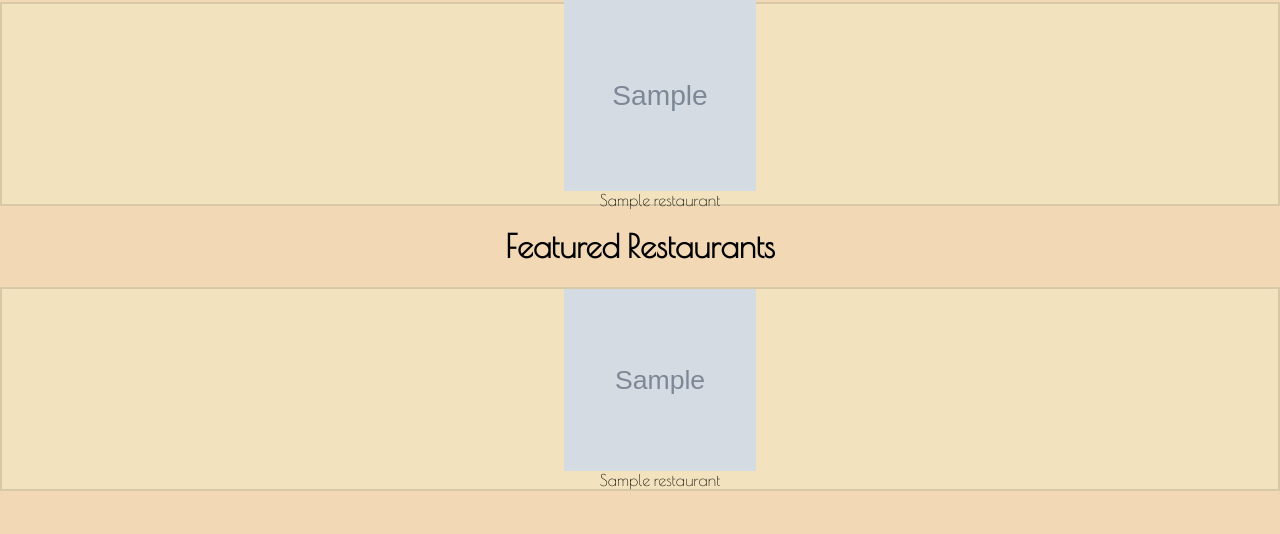
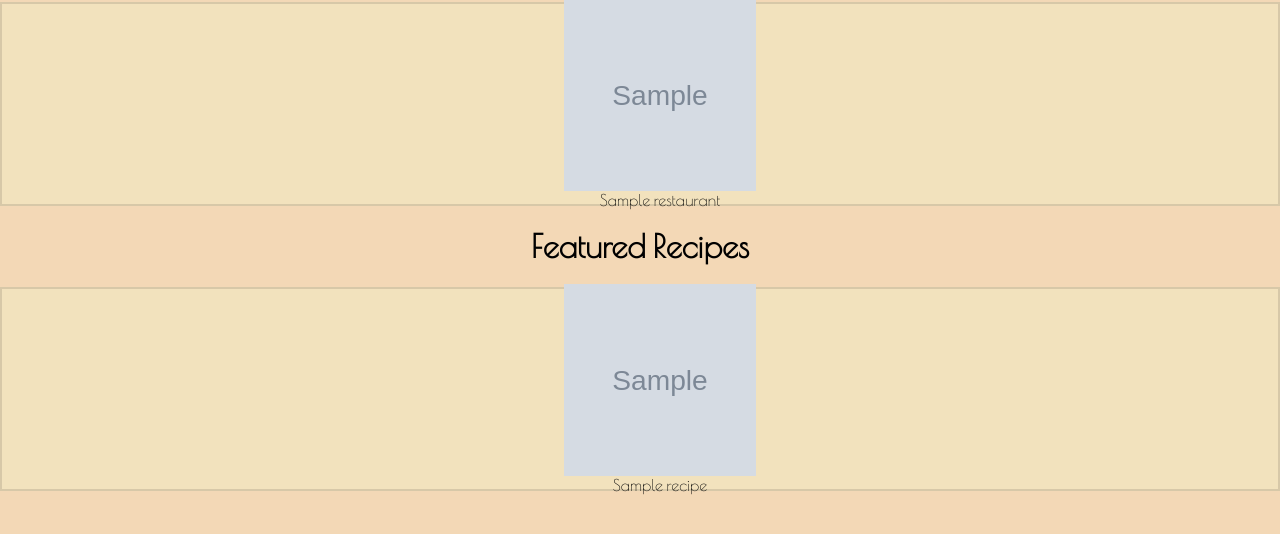
Before and after one commit to zseever/impasta, a Django app: page / in a window 1280 px wide. Shown: the part 135-669 px from the top of the page. Run offline with Django 4.2, Linux system fonts and the light colour scheme; tables that the repository leaves empty hold one stand-in row (values such as "Sample post"); grey boxes marked "Sample" are stand-in pictures.

Commit message:
home page updates & bug fixes

```diff
--- a/main_app/templates/home.html
+++ b/main_app/templates/home.html
@@ -15,14 +15,16 @@
     {% endfor %}
 </ul>
 
-<h1>Featured Restaurants</h1>
+<h1>Featured Recipes</h1>
 <ul class="horiz-container">
-    {% for restaurant in restaurants %}
-    <div class="rest-container">
-        <div class="empty-container"></div>
-        <img src="{{ restaurant.img }}" class="index-img" alt="{{ restaurant.name }}">
-        <li>{{ restaurant.name }}</li>
-    </div>
+    {% for recipe in recipes %}
+        <a href="{% url 'recipes_detail' recipe.id %}">
+            <div class="rest-container">
+                <div class="empty-container"></div>
+                <img src="{{ recipe.img }}" class="index-img" alt="{{ recipe.name }}">
+                <li>{{ recipe.name }}</li>
+            </div>
+        </a>
     {% endfor %}
 </ul>
 
--- a/main_app/templates/main_app/recipe_detail.html
+++ b/main_app/templates/main_app/recipe_detail.html
@@ -87,6 +87,7 @@
 
 <h2>Reviews</h2>
 {% if user.is_authenticated %}
+  {% if user != recipe.user %}
     <form action="{% url 'add_reviews' recipe.id %}" method="POST">
       {% csrf_token %}
       <table>
@@ -94,6 +95,7 @@
       <table>
       <input type="submit" value="Add Review">
     </form>
+  {% endif %}
 {% endif %}
 <table>
     <thead>
--- a/main_app/views.py
+++ b/main_app/views.py
@@ -8,6 +8,7 @@ from django.db.models import Avg
 from django.contrib.auth.models import User
 from django.contrib.auth.decorators import login_required
 from django.contrib.auth.mixins import LoginRequiredMixin
+from operator import itemgetter
 
 from .models import Restaurant, MenuItem, Recipe, Ingredient, Instruction, Review
 from .forms import InstructionForm, IngredientForm, ReviewForm
@@ -15,8 +16,17 @@ from .forms import InstructionForm, IngredientForm, ReviewForm
 # Create your views here.
 def home(request):
     restaurants = Restaurant.objects.all()[:5]
-    # Render 5 restaurants - image + Name
-    return render(request,'home.html', { 'restaurants':restaurants})
+    recipes = [{
+            'id':recipe.id,
+            'name':recipe.name,
+            'img':recipe.img,
+            'avg_rating': recipe.review_set.all().aggregate(Avg('rating'))['rating__avg'] if len(recipe.review_set.all()) else 0
+    } for recipe in Recipe.objects.all()]
+    recipes = sorted(recipes, key=itemgetter('avg_rating'), reverse=True)[:5]
+    return render(request,'home.html', {
+        'restaurants':restaurants,
+        'recipes':recipes,
+    })
 
 class RestaurantList(ListView):
     model = Restaurant
@@ -82,13 +92,16 @@ class RecipeDetail(DetailView):
 
 class RecipeCreate(LoginRequiredMixin, CreateView):
     model = Recipe
-    fields = '__all__'
+    fields = ['name', 'img', 'time', 'tags', 'menu_item']
     success_url= '/recipes/'
     login_url = 'signup'
 
     def get_success_url(self) -> str:
         return f'/recipes/{self.object.id}'
 
+    def form_valid(self, form):
+        form.instance.user = self.request.user
+        return super().form_valid(form)
 
 class RecipeUpdate(LoginRequiredMixin, UpdateView):
     model = Recipe
@@ -110,6 +123,7 @@ def add_instruction(request, recipe_id):
     if form.is_valid():
         new_instruction = form.save(commit=False)
         new_instruction.recipe_id = recipe_id
+        new_instruction.user = request.user
         new_instruction.save()
     return redirect('recipes_detail', pk=recipe_id)
 
@@ -119,6 +133,7 @@ def add_ingredient(request, recipe_id):
     if form.is_valid():
         new_ingredient = form.save(commit=False)
         new_ingredient.recipe_id = recipe_id
+        new_ingredient.user = request.user
         new_ingredient.save()
     return redirect('recipes_detail', pk=recipe_id)
 
```
Lines whose indentation alone changed are shown as unchanged.
